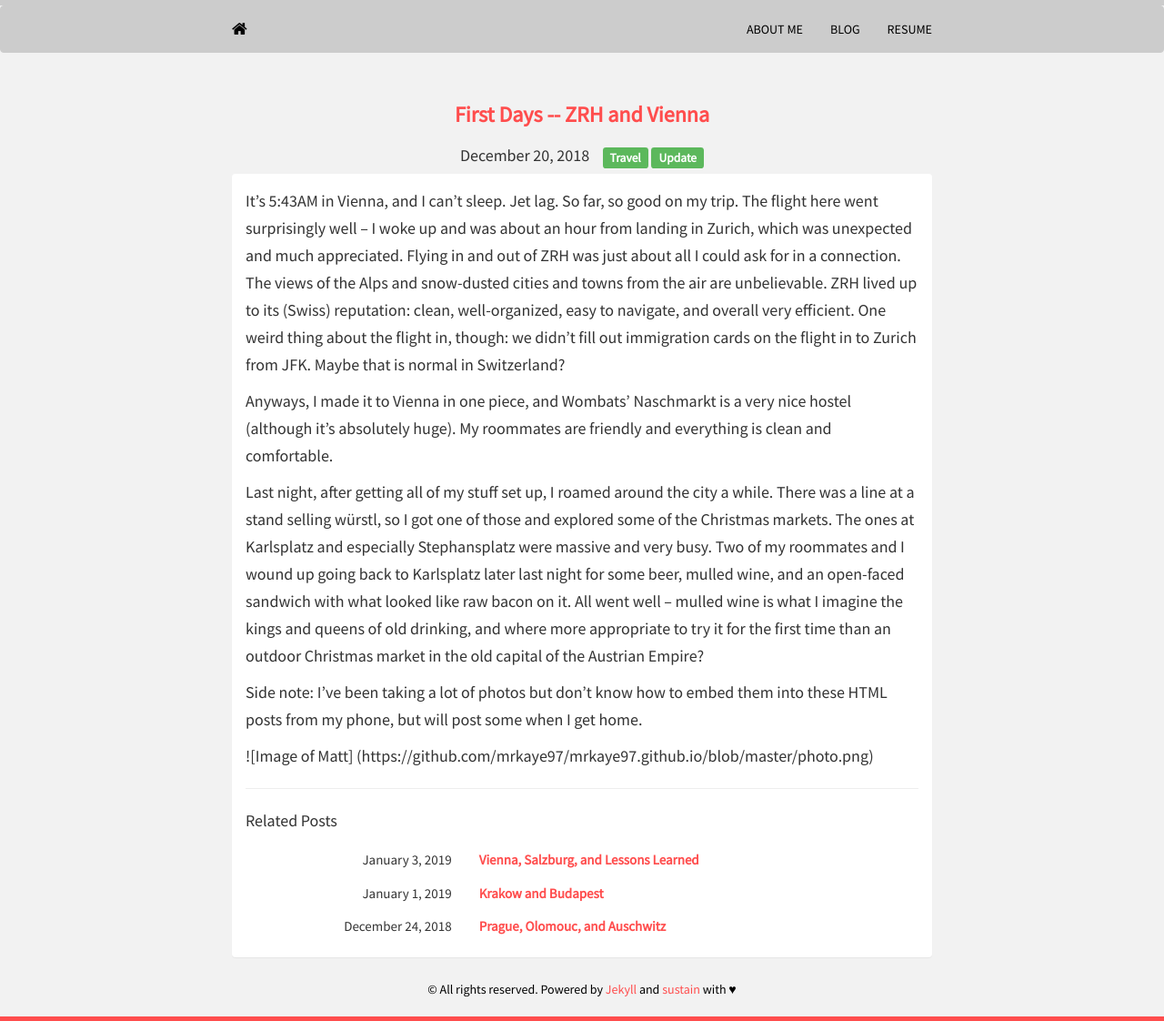
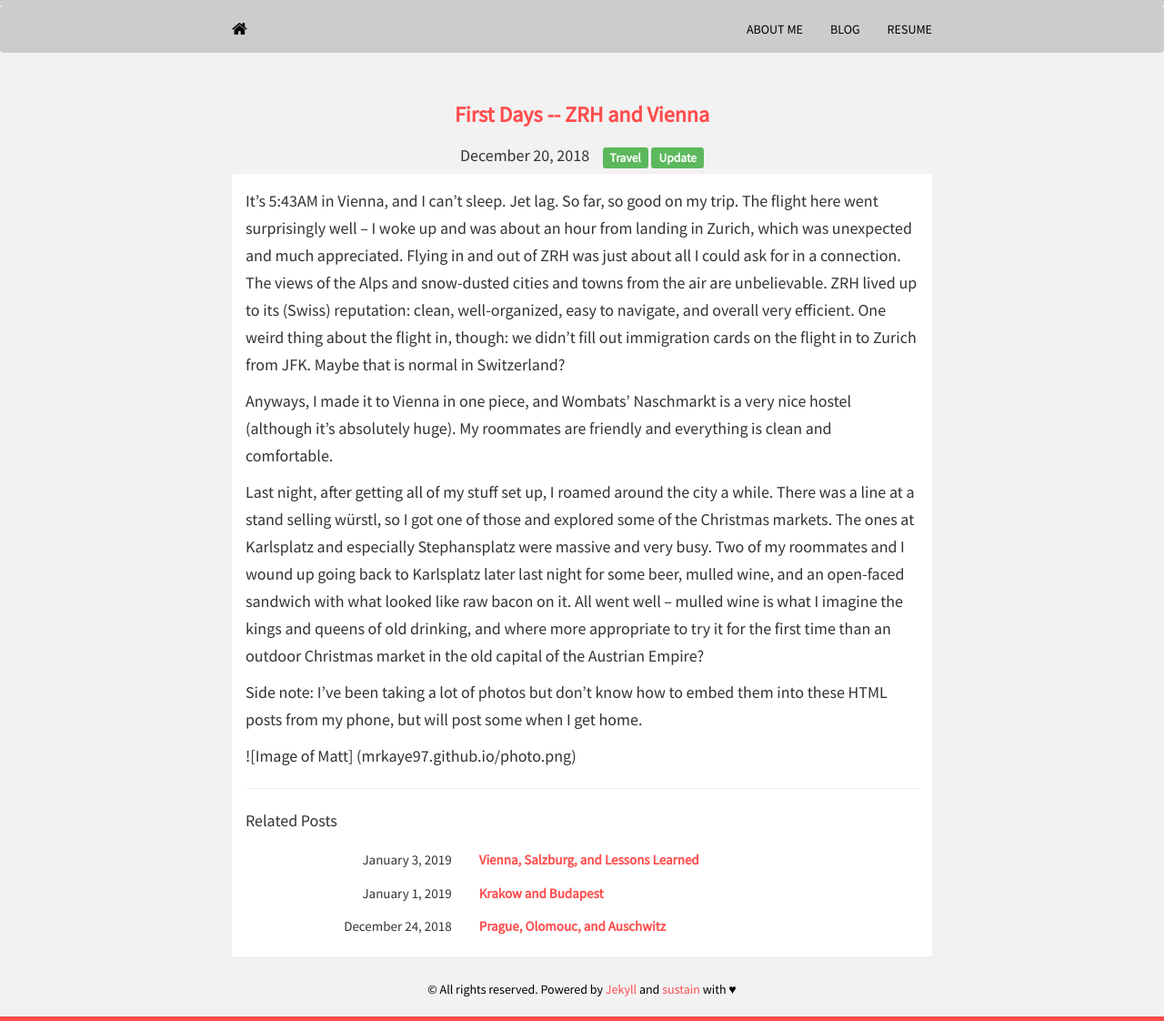
Before and after one commit to mrkaye97/mrkaye97.github.io, a Jekyll site: the page built from _posts/2018-12-20-First Days.md, in a window 1280 px wide. Shown: the whole page at 91% size. Built offline with Jekyll 4.4.1, drawn with Linux system fonts in a browser that asks for light colours; nearby versions of some CDN libraries; some of the changed lines change nothing that is shown.

Commit message:
Update 2018-12-20-First Days.md

```diff
--- a/_posts/2018-12-20-First Days.md
+++ b/_posts/2018-12-20-First Days.md
@@ -15,4 +15,4 @@ Last night, after getting all of my stuff set up, I roamed around the city a whi
 Side note: I've been taking a lot of photos but don't know how to embed them into these HTML posts from my phone, but will post some when I get home.
 
 ![Image of Matt]
-(https://github.com/mrkaye97/mrkaye97.github.io/blob/master/photo.png)
+(mrkaye97.github.io/photo.png)
```
